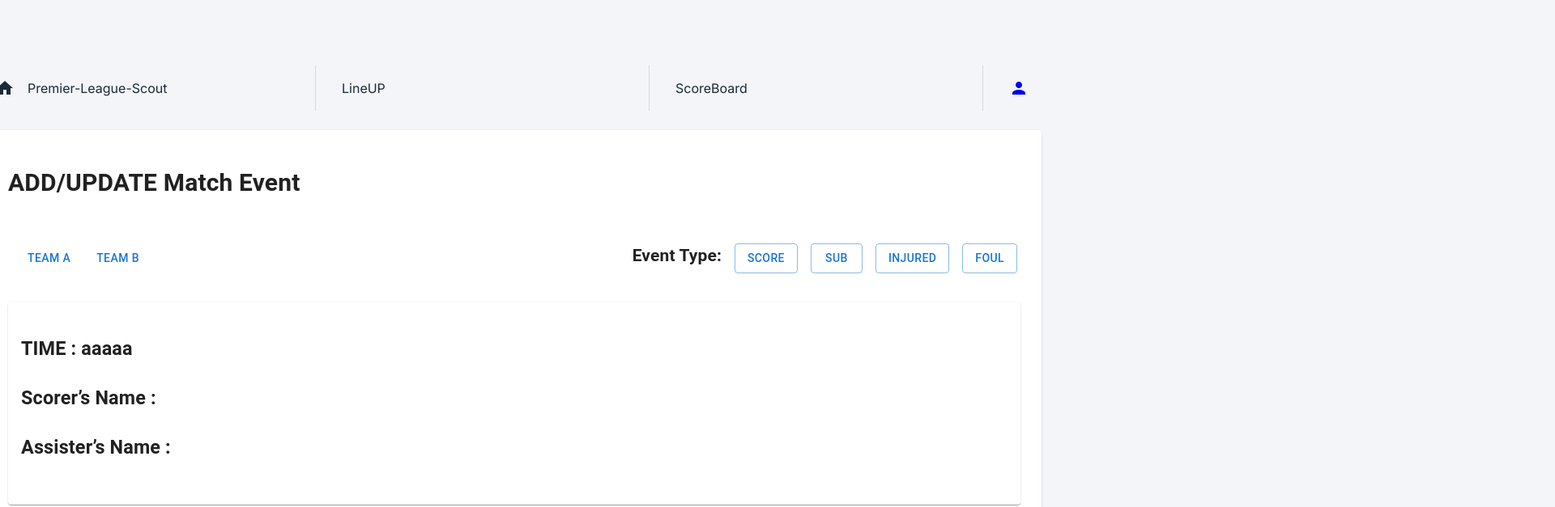
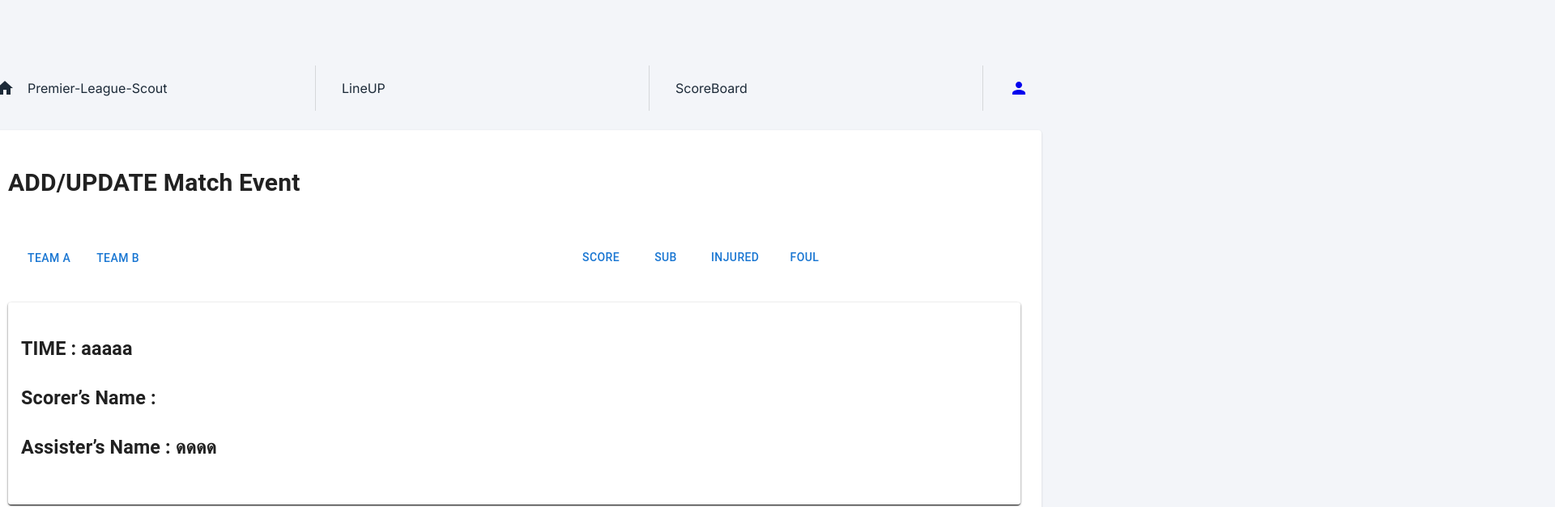
Before and after one commit to krittintrs/Premier-League-Scout, a React (Create React App) app in the folder front-end/my-football-app/: page /AddMatchEvent in a window 1280 px wide. Shown: the top 627 px of the page at 81% size, 1920 px wide, since content can reach past the window. Built offline with nearby package versions, Linux system fonts and the light colour scheme.

Commit message:
update addmathchevent

```diff
--- a/front-end/my-football-app/src/components/Pages/AddMatchEvent.js
+++ b/front-end/my-football-app/src/components/Pages/AddMatchEvent.js
@@ -29,12 +29,6 @@ const InnerPaper = styled(Paper)(({ theme }) => ({
   top: '35%',
   marginTop: '20px',
 }));
-
-const ButtonContainer = styled('div')({
-  position: 'absolute',
-  top: '140px',
-  right: '30px',
-});
 
 const DoneButton = styled('div')({
   position: 'absolute',
@@ -72,11 +66,64 @@ const MinWidthButtonGroup = ({ onSelectTeam }) => {
   );
 };
 
+const EventBar = ({ onSelectTeam }) => {
+  return (
+    <div
+      variant="solid"
+      size="lg"
+      aria-label="solid button group"
+      sx={{
+        width: '10000px',
+        height: '75px',
+        position: 'absolute',
+        top: '0px',
+        right: '10px',
+      }}
+    >
+      <Stack
+        direction="row"
+        spacing={2}
+        sx={{
+          p: 2,
+          width: '100%',
+          height: '75px',
+        }}
+      >
+        <Button onClick={() => onSelectTeam('score')}>Score</Button>
+        <Button onClick={() => onSelectTeam('sub')}>Sub</Button>
+        <Button onClick={() => onSelectTeam('injured')}>Injured</Button>
+        <Button onClick={() => onSelectTeam('foul')}>Foul</Button>
+      </Stack>
+    </div>
+  );
+};
+
+const BarContainer = styled('div')({
+  position: 'absolute',
+  top: '120px',
+  left: '700px',
+  width: '100%',
+  height: '75px',
+  display: 'flex',
+  justifyContent: 'space-between',
+});
+
+const eventTypes = [
+  { key: 'score', label: 'Score' },
+  { key: 'sub', label: 'Sub' },
+  { key: 'injured', label: 'Injured' },
+  { key: 'foul', label: 'Foul' },
+  // Add more event types as needed
+];
+
 const AddMatchEvent = () => {
   const [activeTeam, setActiveTeam] = useState('A');
+  const [selectedEvent, setSelectedEvent] = useState('');
 
-  const onSelectTeam = (team) => {
+  const onSelectTeam = (team, event) => {
+    console.log('Selected Event:', event);
     setActiveTeam(team);
+    setSelectedEvent(event);
   };
 
   return (
@@ -87,34 +134,15 @@ const AddMatchEvent = () => {
         </Typography>
 
         <MinWidthButtonGroup onSelectTeam={onSelectTeam} />
-        <ButtonContainer>
-          <Stack direction="row" spacing={2}>
-            <h2>Event Type: </h2>
-            <Button variant="outlined">Score</Button>
-            <Button variant="outlined">Sub</Button>
-            <Button variant="outlined">Injured</Button>
-            <Button variant="outlined">Foul</Button>
-          </Stack>
-        </ButtonContainer>
-        {activeTeam === 'A' ? (
-          <InnerPaper>
-            {/* InnerPaper1 content */}
-            <Typography variant="h6" gutterBottom>
-              <h3>TIME : aaaaa</h3>
-              <h3>Scorer’s Name : </h3>
-              <h3>Assister’s Name : </h3>
-            </Typography>
-          </InnerPaper>
-        ) : (
-          <InnerPaper>
-            {/* InnerPaper2 content */}
-            <Typography variant="h6" gutterBottom>
-              <h3>TIME : bbbb</h3>
-              <h3>Scorer’s Name : </h3>
-              <h3>Assister’s Name : </h3>
-            </Typography>
-          </InnerPaper>
+        <BarContainer>
+          <EventBar onSelectTeam={onSelectTeam} />
+        </BarContainer>
+
+        {/* Map over eventTypes and render InnerPaper for each event type */}
+        {eventTypes.map((eventType) =>
+          generateInnerPaperContent(activeTeam, selectedEvent, eventType.key)
         )}
+
         <DoneButton>
           <Link to="/MatchDetails">
             <Stack direction="row" spacing={2}>
@@ -127,4 +155,47 @@ const AddMatchEvent = () => {
   );
 };
 
+const generateInnerPaperContent = (team, selectedEvent, eventTypeKey) => {
+  const contentMap = {
+    score: (
+      <InnerPaper key="score">
+        <Typography variant="h6" gutterBottom>
+          <h3>TIME : {team === 'A' ? 'aaaaa' : 'bbbb'}</h3>
+          <h3>Scorer’s Name : </h3>
+          <h3>Assister’s Name : เเพเด </h3>
+        </Typography>
+      </InnerPaper>
+    ),
+    sub: (
+      <InnerPaper key="sub">
+        <Typography variant="h6" gutterBottom>
+          <h3>TIME : {team === 'A' ? 'aaaaa' : 'bbbb'}</h3>
+          <h3>Scorer’s Name : </h3>
+          <h3>Assister’s Name : ำำำ</h3>
+        </Typography>
+      </InnerPaper>
+    ),
+    injured: (
+      <InnerPaper key="injured">
+        <Typography variant="h6" gutterBottom>
+          <h3>TIME : {team === 'A' ? 'aaaaa' : 'bbbb'}</h3>
+          <h3>Scorer’s Name : </h3>
+          <h3>Assister’s Name : หหหห </h3>
+        </Typography>
+      </InnerPaper>
+    ),
+    foul: (
+      <InnerPaper key="foul">
+        <Typography variant="h6" gutterBottom>
+          <h3>TIME : {team === 'A' ? 'aaaaa' : 'bbbb'}</h3>
+          <h3>Scorer’s Name : </h3>
+          <h3>Assister’s Name : ดดดด</h3>
+        </Typography>
+      </InnerPaper>
+    ),
+  };
+
+  return contentMap[eventTypeKey] || null;
+};
+
 export default AddMatchEvent;
--- a/front-end/my-football-app/src/index.js
+++ b/front-end/my-football-app/src/index.js
@@ -1,8 +1,9 @@
-// index.js
 import React from 'react';
 import ReactDOM from 'react-dom';
 import App from './App';
 import { BrowserRouter as Router } from 'react-router-dom';
+
+
 
 ReactDOM.render(
   <React.StrictMode>
```
